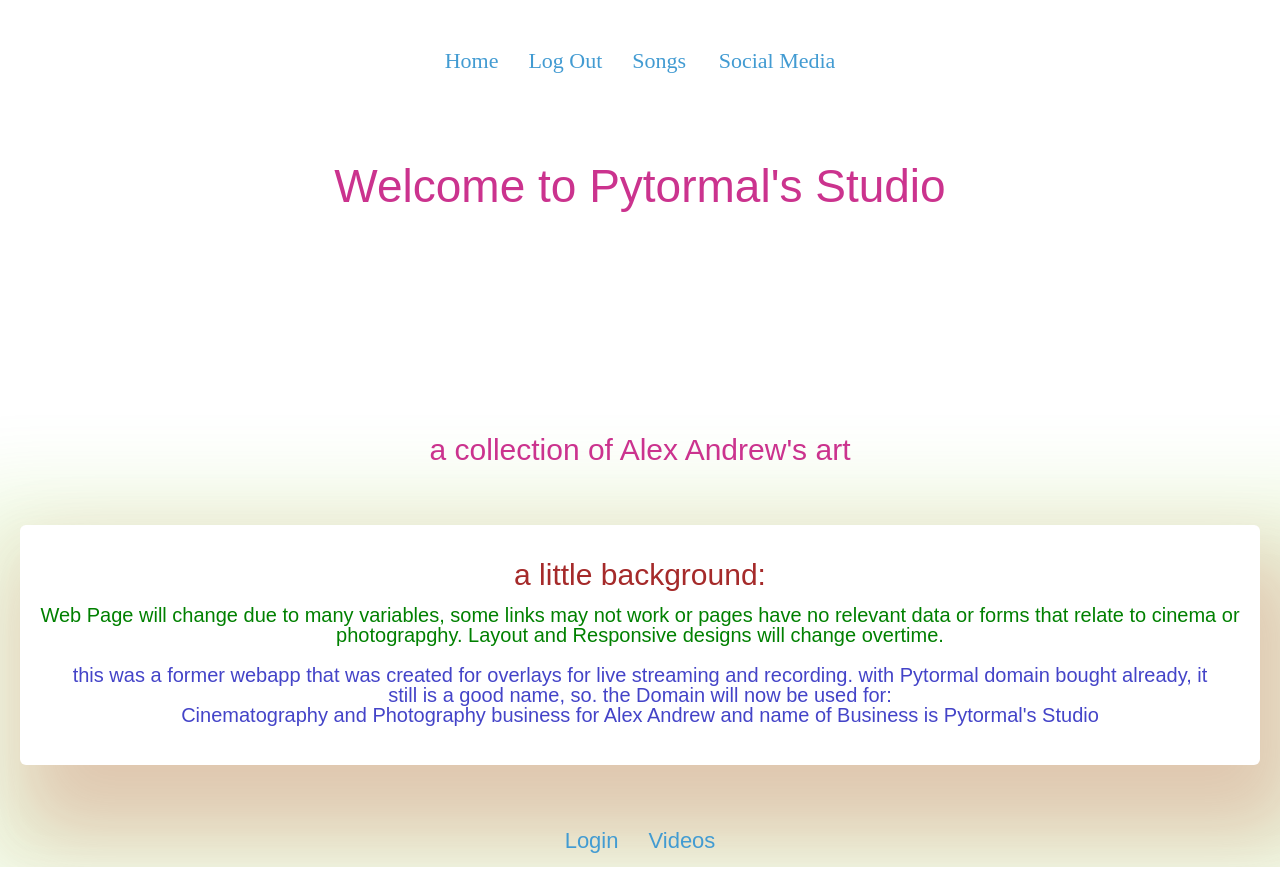
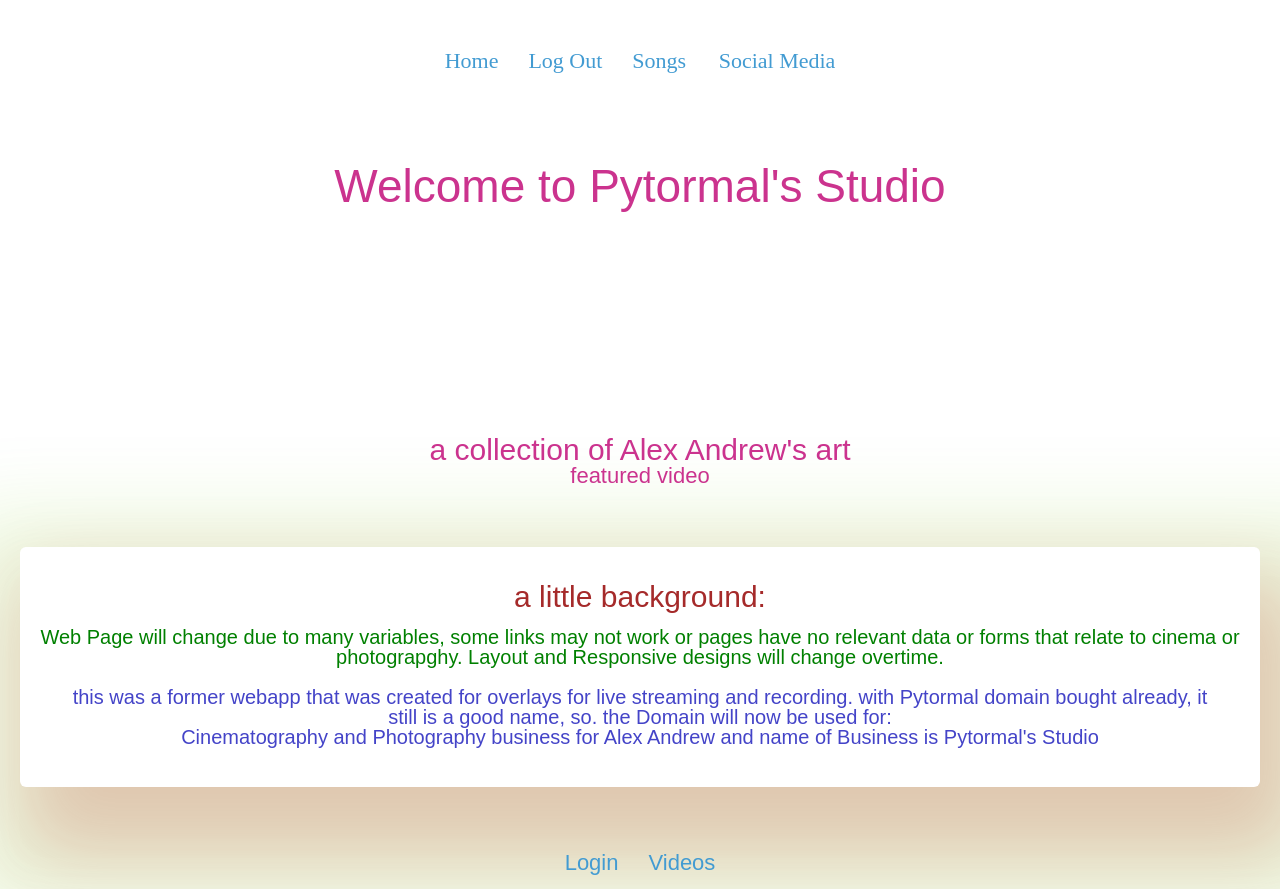
Before and after one commit to Pytormal/PYT-Studio, a React (Create React App) app: page / in a window 1280 px wide. Before the commit the page ends 867 px from the top, so only its background shows below. Built offline with nearby package versions, Linux system fonts and the light colour scheme.

Commit message:
Update Home.js

```diff
--- a/src/components/Home.js
+++ b/src/components/Home.js
@@ -17,7 +17,12 @@ class Home extends React.Component {
             <h1> Welcome to Pytormal's Studio</h1>
             {/*  <span id="WelcomeUser">{`${this.state.user.user_name},`}</span>
           <p className="home-p">what would you like to do?</p> */}
+<section>
             <h2> a collection of Alex Andrew's art</h2>
+<h4>featured video</h4>
+
+
+</section>
 
             <section Id="placeholder">
               <h5> a little background:</h5>
```
